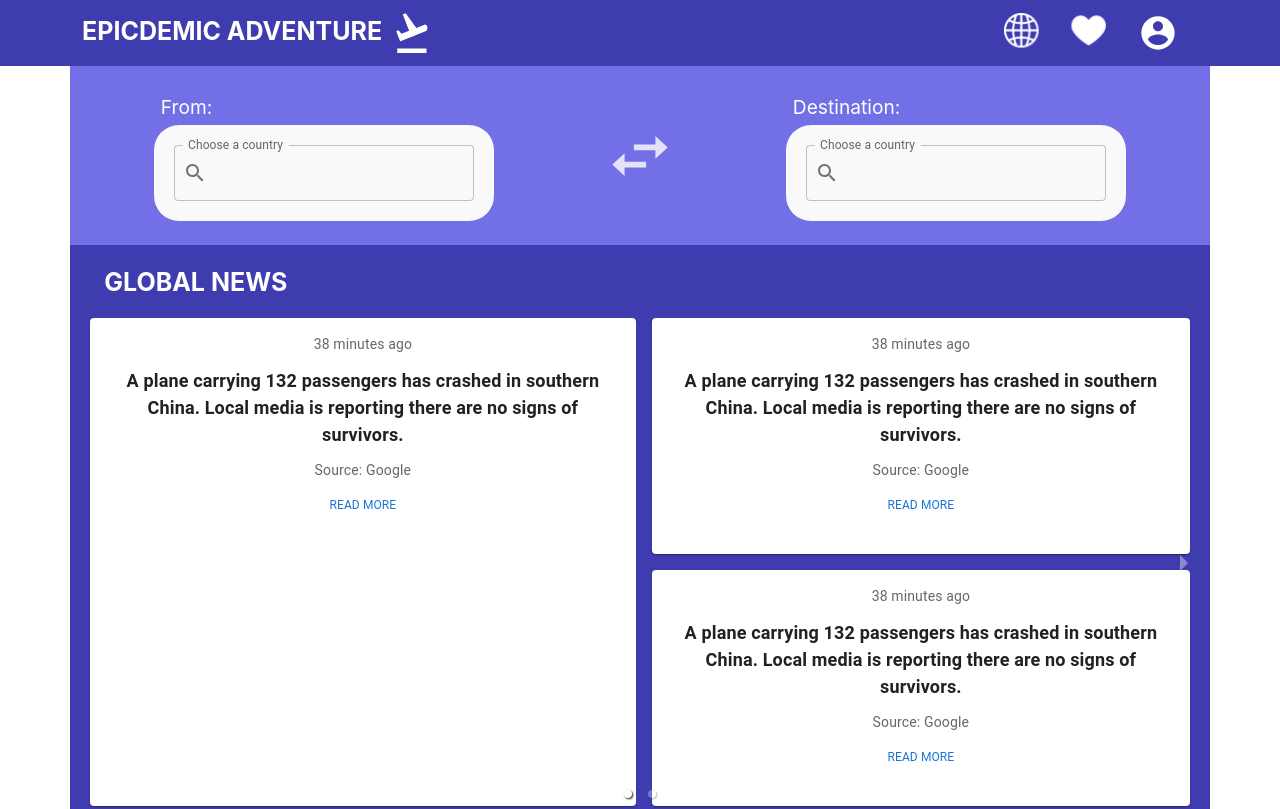
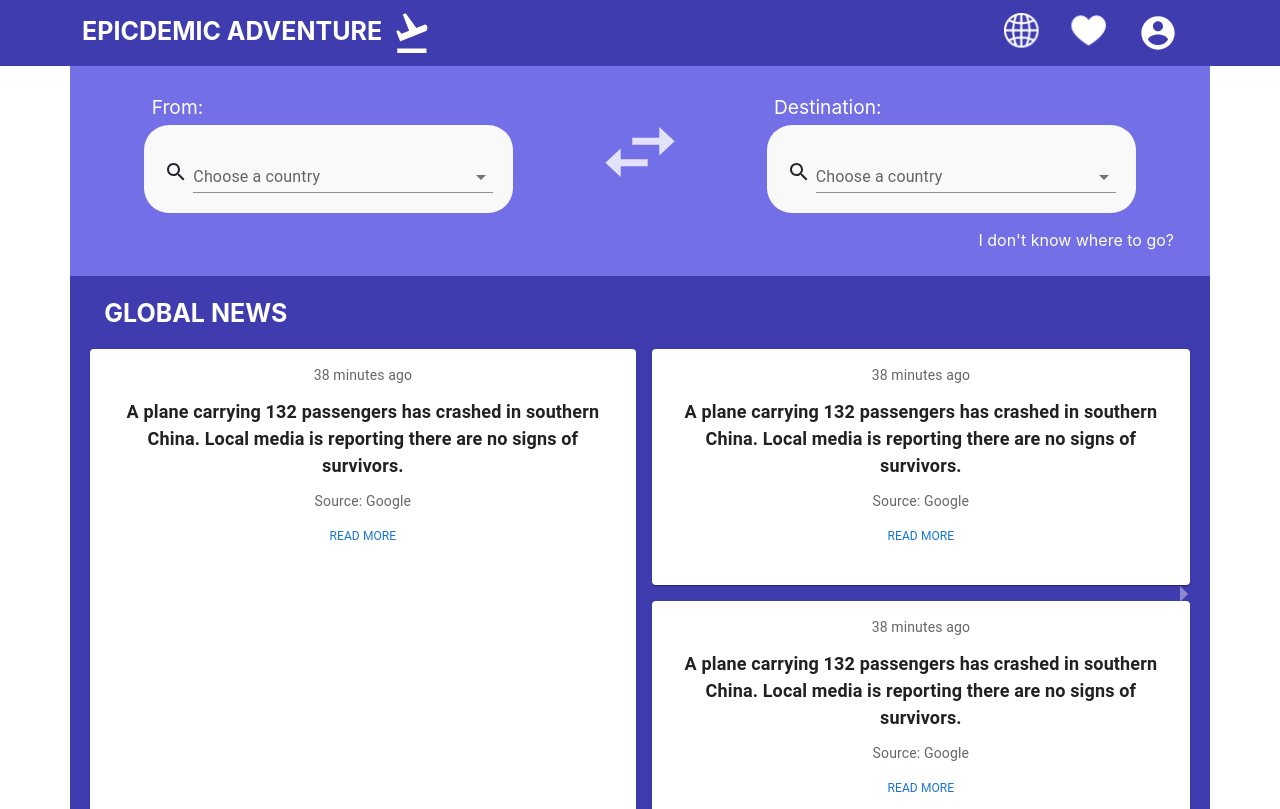
Before and after one commit to sophiac6410/SENG3011_EpicDemic, a React (Create React App) app in the folder PHASE_2/Application_SourceCode/epicdemic/: page / in a window 1280 px wide. Shown: the top 809 px of the page. Built offline with nearby package versions, Linux system fonts and the light colour scheme.

Commit message:
fixed minor bugs

```diff
--- a/PHASE_2/Application_SourceCode/epicdemic/src/components/CountrySearchBox.js
+++ b/PHASE_2/Application_SourceCode/epicdemic/src/components/CountrySearchBox.js
@@ -8,6 +8,10 @@ import SearchIcon from '@mui/icons-material/Search';
 
 export default function CountrySelect({fieldLabel}) {
   return (
+    <div style={{ display: "flex", alignItems: "center", flexDirection: "row" }}>
+      <div className='search-icon'>
+        <SearchIcon fontSize='medium'></SearchIcon>
+      </div>
       <Autocomplete
         id="country-select-demo"
         sx={{ width: 300 }}
@@ -28,6 +32,8 @@ export default function CountrySelect({fieldLabel}) {
         )}
         renderInput={(params) => (
           <TextField
+            id="standard-basic"
+            variant="standard"
             {...params}
             label={fieldLabel}
             inputProps={{
@@ -35,18 +41,19 @@ export default function CountrySelect({fieldLabel}) {
               autoComplete: 'new-password', // disable autocomplete and autofill
             }}
             // if this is removed, auto-fill works
-          InputProps={{
-            ...params.inputProps,
-            autoComplete: 'new-password', // disable autocomplete and autofill
-            startAdornment: (
-              <InputAdornment position="start">
-                <SearchIcon />
-              </InputAdornment>
-            ),
-          }}
+            // InputProps={{
+            //   ...params.inputProps,
+            //   autoComplete: 'new-password', // disable autocomplete and autofill
+            //   startAdornment: (
+            //     <InputAdornment position="start">
+            //       <SearchIcon />
+            //     </InputAdornment>
+            //   ),
+            // }}
           />
         )}
       />
+    </div>
   );
 }
 
--- a/PHASE_2/Application_SourceCode/epicdemic/src/components/Search.js
+++ b/PHASE_2/Application_SourceCode/epicdemic/src/components/Search.js
@@ -1,7 +1,6 @@
 import {InputGroup, FormControl, Row, Col } from "react-bootstrap";
 import CountrySelect from "./CountrySearchBox";
 import "react-multi-carousel/lib/styles.css";
-import ArrowForwardIcon from '@mui/icons-material/ArrowForward';
 import arrow from '../static/arrow.svg'
 
 function Search() {
@@ -15,7 +14,7 @@ function Search() {
             </div>
           </div>
           <div className="search-col">
-            <img src={arrow} alt="arrow" width="100px" height="40px"></img>
+            <img src={arrow} alt="arrow" width="100px" height="50px"></img>
           </div>
           <div className="search-col">
             <div className="search-bar-text">Destination:</div>
@@ -24,6 +23,9 @@ function Search() {
             </div>
           </div>
         </div>
+        <div className="search-text">
+          <a>I don't know where to go?</a>
+        </div>
     </Row>
     )
 }
--- a/PHASE_2/Application_SourceCode/epicdemic/src/styles/Home.css
+++ b/PHASE_2/Application_SourceCode/epicdemic/src/styles/Home.css
@@ -42,6 +42,7 @@
 
 .search-icon {
     padding-right: 5px;
+    padding-top: 5px;
 }
 
 .search-bar-text {
@@ -90,3 +91,11 @@
     justify-content: space-around;
     align-items: center;
 }
+
+.search-text {
+    color: white;
+    font-size: 1em;
+    display: flex;
+    justify-content: end;
+    padding-top: 15px;
+}
```
Lines whose indentation alone changed are shown as unchanged.
